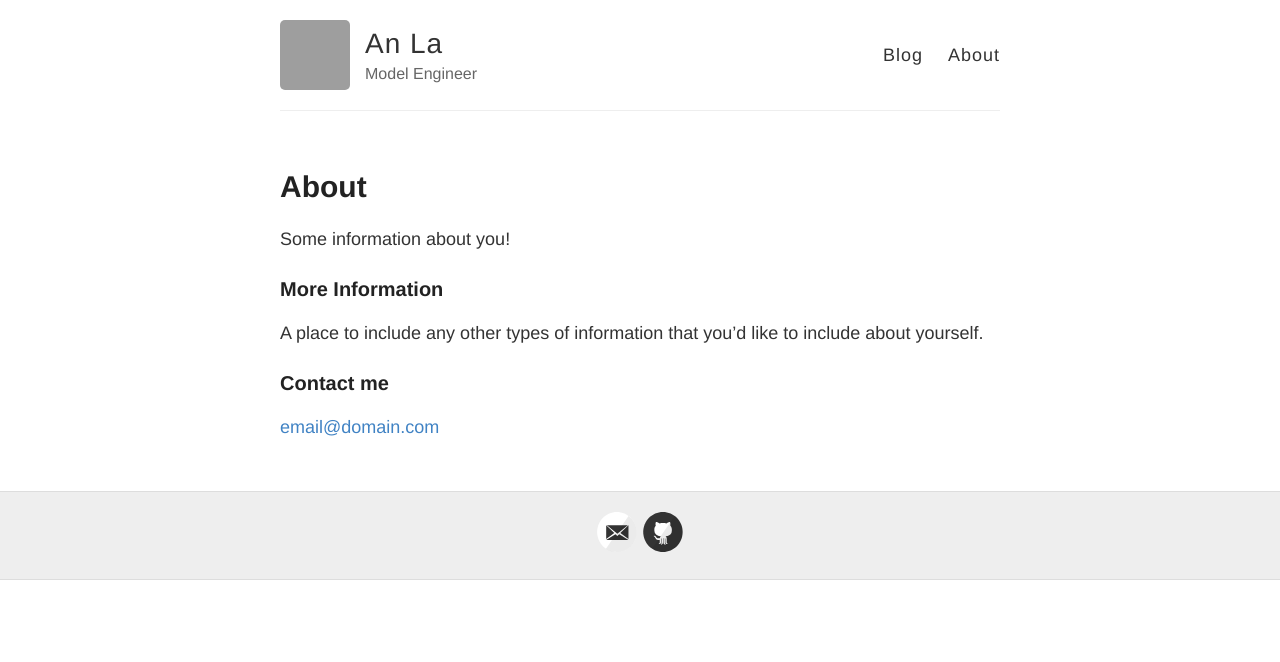
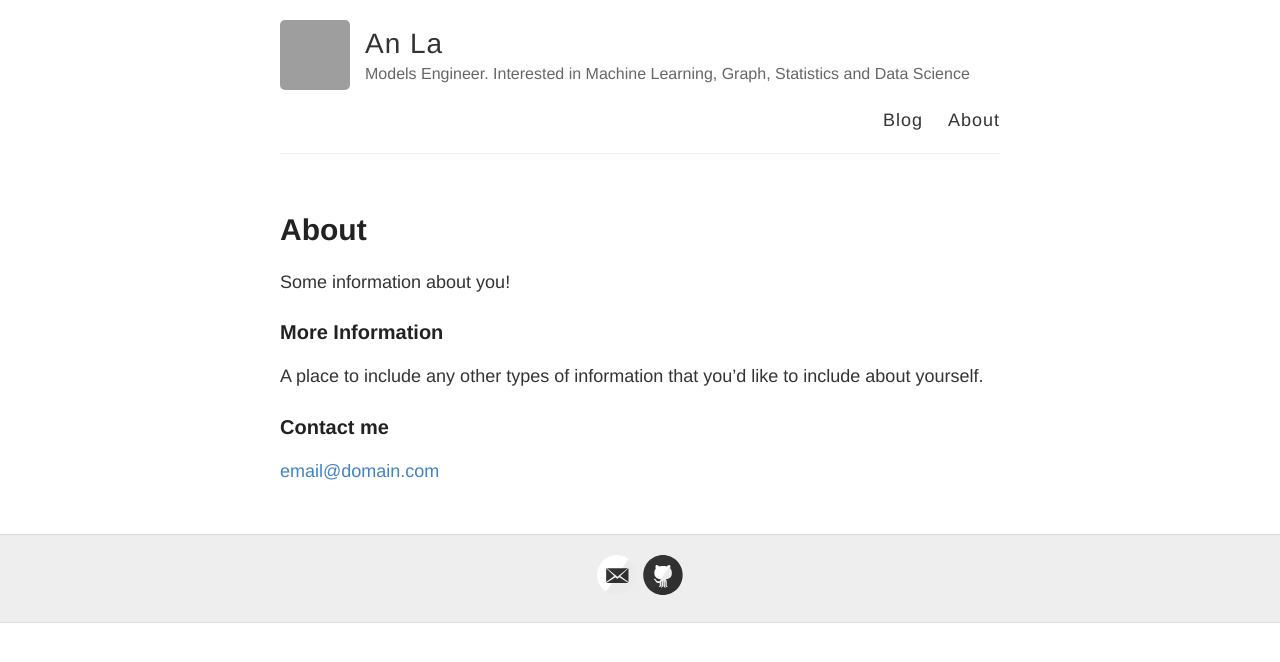
Before and after one commit to anla11/anla11.github.io, a Jekyll site: the page built from about.md, in a window 1280 px wide. Shown: the top 662 px of the page. Built offline with Jekyll 4.4.1, drawn with Linux system fonts in a browser that asks for light colours; grey boxes are pictures that could not be loaded.

Commit message:
Update _config.yml

```diff
--- a/_config.yml
+++ b/_config.yml
@@ -6,7 +6,7 @@
 name: An La
 
 # Short bio or description (displayed in the header)
-description: Model Engineer
+description: Models Engineer. Interested in Machine Learning, Graph, Statistics and Data Science
 
 # URL of your avatar or profile pic (you could use your GitHub profile pic)
 avatar: https://avatars2.githubusercontent.com/u/14183922?s=460&v=4
```
